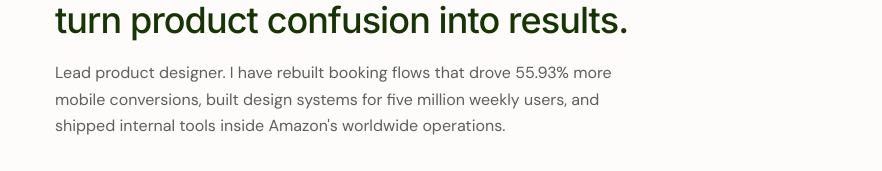
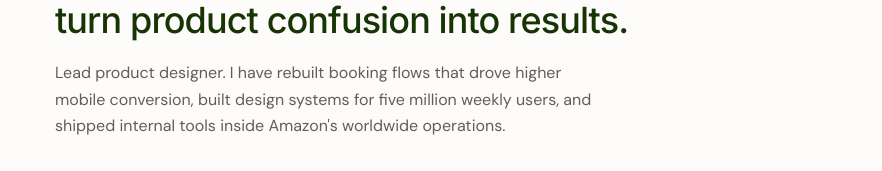
Before and after one commit to Adiconnectsall/design-website, a website built with Vite: page index.html in a window 1280 px wide. Shown: the part 248-419 px from the top of the page, without its empty margins (199-1081 px from the left). Built offline with nearby package versions, Linux system fonts and the light colour scheme.

Commit message:
Soften hero copy to qualitative conversion claim
Co-Authored-By: Claude Sonnet 5 <noreply@anthropic.com>

```diff
--- a/index.html
+++ b/index.html
@@ -28,7 +28,7 @@
         </h1>
 
         <p class="hero-sub">
-          Lead product designer. I have rebuilt booking flows that drove 55.93% more mobile conversions, built design systems for five million weekly users, and shipped internal tools inside Amazon's worldwide operations.
+          Lead product designer. I have rebuilt booking flows that drove higher mobile conversion, built design systems for five million weekly users, and shipped internal tools inside Amazon's worldwide operations.
         </p>
 
         <div class="hero-actions">
```
